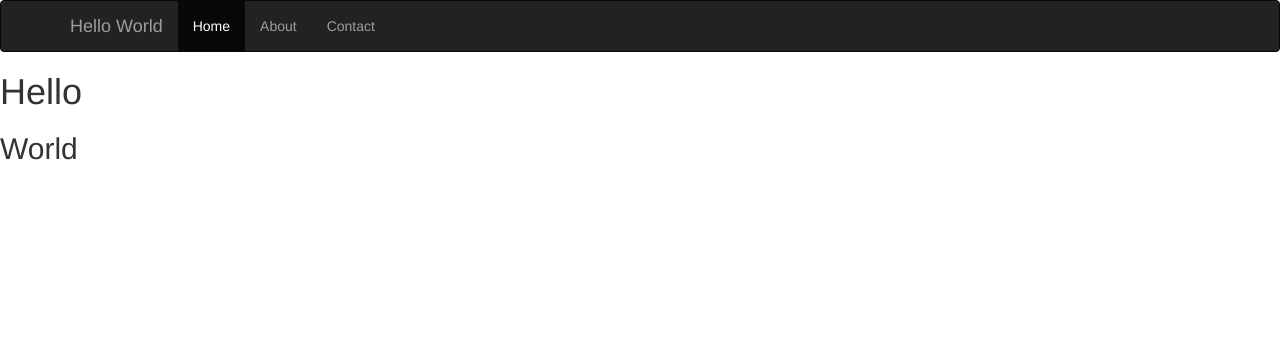
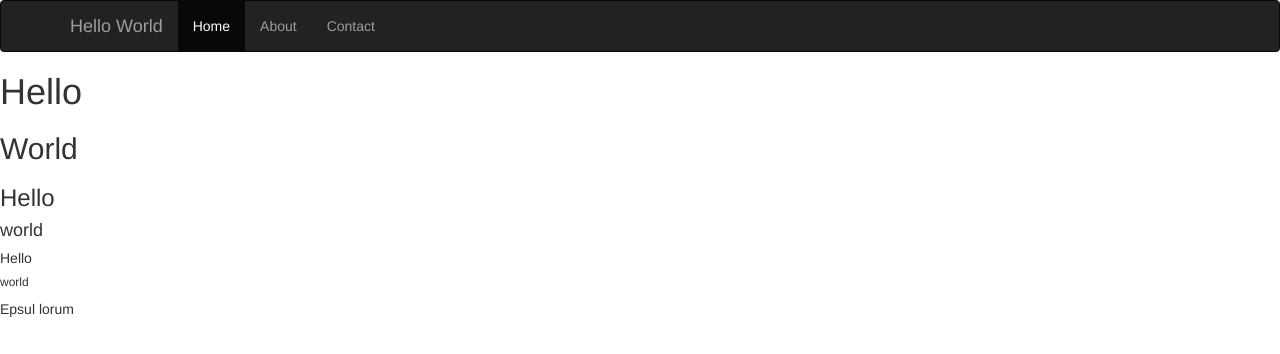
Before and after one commit to rolandas-kairys/helloworld, a plain HTML site: page index.html in a window 1280 px wide. Drawn offline with nearby package versions, Linux system fonts and the light colour scheme.

Commit message:
5th commit

```diff
--- a/index.html
+++ b/index.html
@@ -3,7 +3,7 @@
 <head>
   <meta charset="utf-8">
   <title>HelloWorld</title>
-  <link rel="stylesheet" href="https://bootswatch.com/united/bootstrap.min.css">
+  <link rel="stylesheet" href="https://bootswatch.com/darkly/bootstrap.min.css">
 
   <base href="/">
 
@@ -34,5 +34,10 @@
 
 <h1> Hello </h1>
 <h2> World </h2>
+<h3>Hello</h3>
+<h4>world</h4>
+<h5>Hello</h5>
+<h6>world</h6>
+<p>Epsul lorum </p>
 </body>
 </html>
```
Also changed, not shown: favicon.ico (added).
